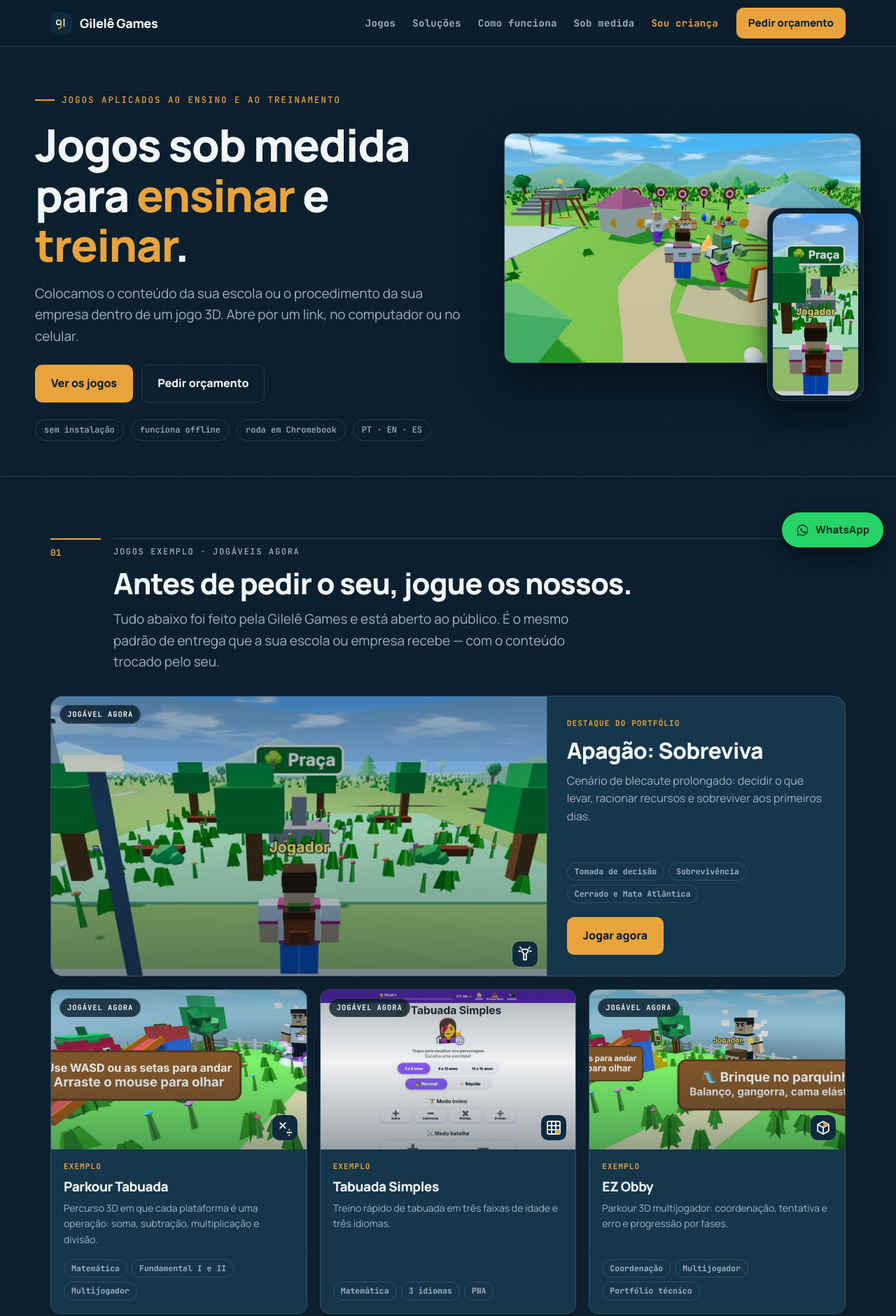
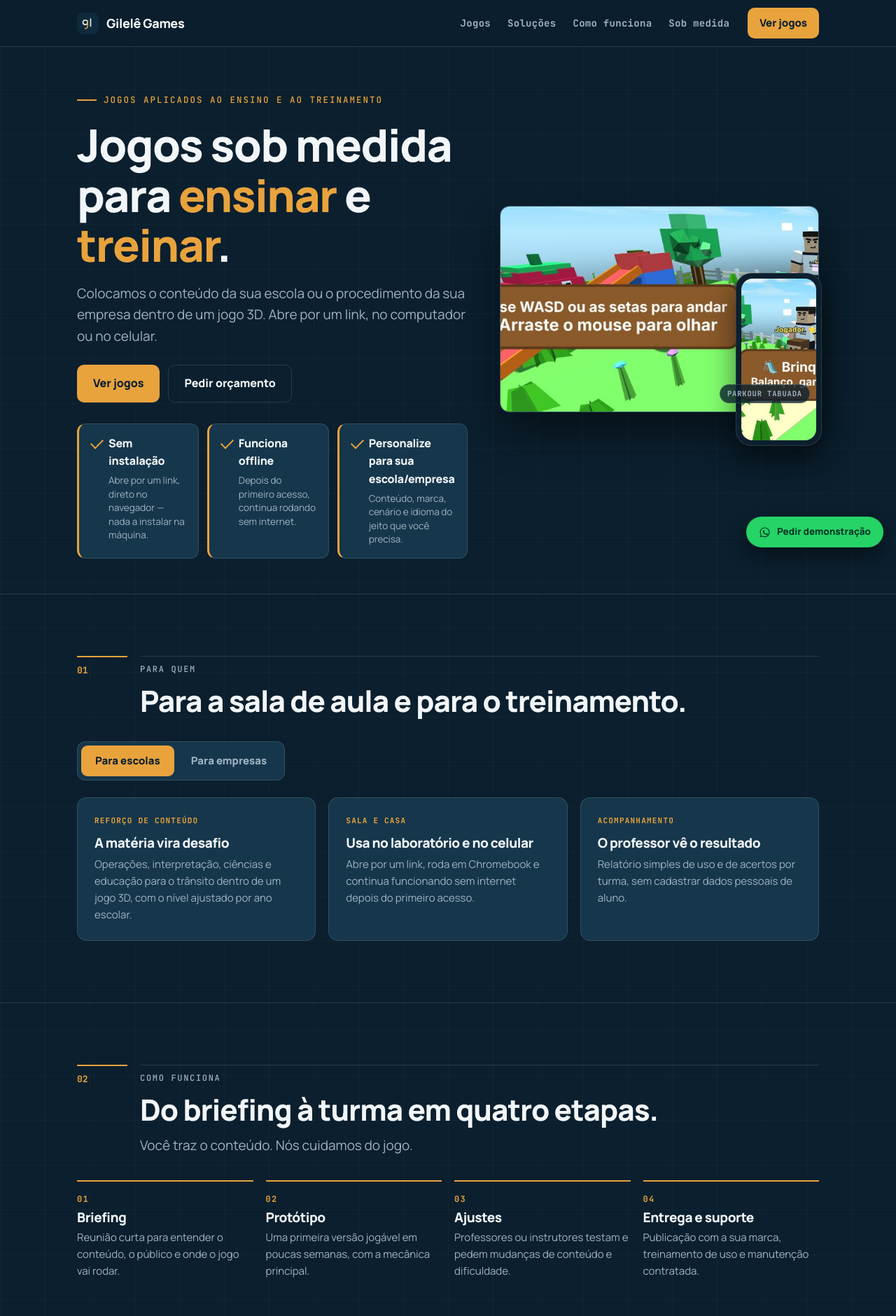
Before and after one commit to mico-droid/gilele-games, a plain HTML site: page index.html in a window 1280 px wide. Shown: the top 1880 px of the page at 70% size. Drawn offline with Linux system fonts and the light colour scheme.

Commit message:
Home comercial: topo leva aos jogos, destaques e margens; portal com idioma
- index.html: botão do topo vira "Ver jogos" (jogos.html) e sai a seção de
  portfólio, que ficava duplicando esse link; seções renumeradas 01-04.
- Destaques do herói: "Sem instalação", "Funciona offline" e "Personalize
  para sua escola/empresa" em cartões (saíram Chromebook e PT/EN/ES).
- Print do herói agora é de um jogo específico (Parkour Tabuada no
  notebook, EZ Obby no celular), com os prints reais de shots/.
- Margem lateral: .wrap usa padding longhand, porque o shorthand de .hero e
  de section zerava as laterais e o conteúdo colava na borda.
- Abas Escolas/Empresas não trocavam: .cards{display:grid} vencia o
  atributo hidden; corrigido com .cards[hidden]{display:none}.
- Botão flutuante do WhatsApp: "Pedir demonstração", fonte menor.
- jogos.html: barra com Instalar (só quando ainda não está instalado),
  Compartilhar e escolha de idioma PT/EN/ES.
- sw.js: CACHE v36.

Co-Authored-By: Claude Opus 5 <noreply@anthropic.com>
Claude-Session: https://claude.ai/code/session_0153cgcPY2VZCETQtajzyGyZ

```diff
--- a/index.html
+++ b/index.html
@@ -30,7 +30,8 @@ h2{font-size:clamp(26px,3.8vw,42px);font-weight:800}
 h3{font-size:19px;font-weight:700}
 p{margin:0}
 a{color:inherit}
-.wrap{max-width:var(--max);margin:0 auto;padding:0 22px}
+:root{--pad:clamp(28px,6.5vw,60px)}
+.wrap{max-width:var(--max);margin:0 auto;padding-left:var(--pad);padding-right:var(--pad)}
 .lead{color:var(--mut);font-size:clamp(16px,2vw,19px);max-width:58ch}
 .btn{display:inline-flex;align-items:center;gap:8px;padding:13px 22px;border-radius:10px;font-weight:700;font-size:16px;text-decoration:none;border:1px solid transparent;cursor:pointer;font-family:inherit}
 .btn-p{background:var(--am);color:#0B1F2E}
@@ -38,7 +39,7 @@ a{color:inherit}
 .btn-s{border-color:var(--line);color:var(--tx);background:transparent}
 .btn-s:hover{background:var(--surf)}
 
-section{padding:clamp(54px,7vw,88px) 0;position:relative}
+section{padding-top:clamp(54px,7vw,88px);padding-bottom:clamp(54px,7vw,88px);position:relative}
 section + section{border-top:1px solid var(--line)}
 .shead{display:grid;grid-template-columns:72px 1fr;gap:0 18px;align-items:start;margin-bottom:34px}
 .shead .ix{font-family:var(--mono);font-size:13px;font-weight:700;color:var(--am);padding-top:9px;border-top:2px solid var(--am)}
@@ -58,7 +59,7 @@ header{position:sticky;top:0;z-index:50;background:rgba(11,31,46,.9);backdrop-fi
 .nav .btn{padding:9px 16px;font-size:15px}
 @media(max-width:900px){.nav nav{display:none}.nav .btn{margin-left:auto}}
 
-.hero{padding:clamp(40px,6vw,66px) 0 clamp(34px,5vw,50px)}
+.hero{padding-top:clamp(40px,6vw,66px);padding-bottom:clamp(34px,5vw,50px)}
 .hero-grid{display:grid;grid-template-columns:1.1fr .9fr;gap:46px;align-items:center}
 @media(max-width:980px){.hero-grid{grid-template-columns:1fr;gap:32px}}
 .kicker{font-family:var(--mono);font-size:12.5px;letter-spacing:.16em;text-transform:uppercase;color:var(--am);display:flex;align-items:center;gap:10px}
@@ -66,8 +67,13 @@ header{position:sticky;top:0;z-index:50;background:rgba(11,31,46,.9);backdrop-fi
 .hero h1{margin:18px 0 18px}
 .hero h1 em{font-style:normal;color:var(--am)}
 .cta{display:flex;gap:12px;margin-top:26px;flex-wrap:wrap}
-.facts{display:flex;flex-wrap:wrap;gap:8px 10px;margin-top:24px;font-family:var(--mono);font-size:12px;color:var(--mut)}
-.facts span{border:1px solid var(--line);border-radius:999px;padding:5px 12px}
+.hl{display:grid;grid-template-columns:repeat(3,1fr);gap:12px;margin-top:30px}
+@media(max-width:760px){.hl{grid-template-columns:1fr}}
+.hlc{background:var(--surf);border:1px solid var(--line);border-left:3px solid var(--am);border-radius:12px;padding:15px 17px 16px}
+.hlc b{display:block;font-size:16px;font-weight:800;letter-spacing:-.015em;padding-left:25px;position:relative}
+.hlc b::before{content:"";position:absolute;left:0;top:6px;width:15px;height:8px;border-left:2.5px solid var(--am);border-bottom:2.5px solid var(--am);transform:rotate(-45deg)}
+.hlc span{display:block;color:var(--mut);font-size:13.5px;line-height:1.45;margin-top:5px;padding-left:25px}
+.shotlab{position:absolute;z-index:4;right:12px;bottom:12px;font-family:var(--mono);font-size:10.5px;font-weight:700;letter-spacing:.08em;text-transform:uppercase;color:var(--mut);background:rgba(11,31,46,.78);border:1px solid var(--line);border-radius:999px;padding:4px 10px}
 
 .mock{position:relative;aspect-ratio:4/3}
 .laptop{position:absolute;inset:0 0 14% 0;background:var(--surf);border:1px solid var(--line);border-radius:var(--r);overflow:hidden;box-shadow:0 30px 60px rgba(0,0,0,.45)}
@@ -108,6 +114,7 @@ header{position:sticky;top:0;z-index:50;background:rgba(11,31,46,.9);backdrop-fi
 .seg button{border:0;background:transparent;color:var(--mut);font:inherit;font-weight:700;font-size:15px;padding:10px 20px;border-radius:9px;cursor:pointer}
 .seg button[aria-selected=true]{background:var(--am);color:#0B1F2E}
 .cards{display:grid;grid-template-columns:repeat(3,1fr);gap:18px;margin-top:24px}
+.cards[hidden]{display:none}
 @media(max-width:860px){.cards{grid-template-columns:1fr}}
 .card{background:var(--surf);border:1px solid var(--line);border-radius:14px;padding:24px}
 .card h3{margin-bottom:8px}
@@ -138,9 +145,9 @@ textarea{min-height:110px;resize:vertical}
 .ok{margin-top:16px;background:rgba(232,163,61,.12);border:1px solid rgba(232,163,61,.4);border-radius:10px;padding:14px;font-size:15px;display:none}
 .ok.on{display:block}
 
-.wpp{position:fixed;right:18px;bottom:18px;z-index:60;display:inline-flex;align-items:center;gap:9px;background:#25D366;color:#073626;border-radius:999px;padding:13px 20px;font-weight:800;text-decoration:none;box-shadow:0 12px 28px rgba(0,0,0,.45);font-size:15px}
+.wpp{position:fixed;right:18px;bottom:18px;z-index:60;display:inline-flex;align-items:center;gap:9px;background:#25D366;color:#073626;border-radius:999px;padding:11px 18px;font-weight:800;text-decoration:none;box-shadow:0 12px 28px rgba(0,0,0,.45);font-size:13.5px}
 .wpp:hover{filter:brightness(1.06)}
-.wpp svg{width:19px;height:19px;fill:currentColor}
+.wpp svg{width:17px;height:17px;fill:currentColor}
 footer{border-top:1px solid var(--line);padding:38px 0;color:var(--mut);font-size:14px}
 .f-grid{display:flex;justify-content:space-between;gap:24px;flex-wrap:wrap}
 footer a{text-decoration:none}
@@ -153,13 +160,12 @@ footer a:hover{color:var(--tx)}
  <div class="wrap nav">
   <a class="brand" href="#top"><img src="icons/portal.svg" alt=""> Gilelê Games</a>
   <nav>
-   <a href="#jogos">Jogos</a>
+   <a href="jogos.html">Jogos</a>
    <a href="#publico">Soluções</a>
    <a href="#como">Como funciona</a>
    <a href="#sobmedida">Sob medida</a>
-   <a class="kids" href="jogos.html">Sou criança</a>
   </nav>
-  <a class="btn btn-p" href="#orcamento">Pedir orçamento</a>
+  <a class="btn btn-p" href="jogos.html">Ver jogos</a>
  </div>
 </header>
 
@@ -170,41 +176,19 @@ footer a:hover{color:var(--tx)}
    <h1>Jogos sob medida para <em>ensinar</em> e <em>treinar</em>.</h1>
    <p class="lead">Colocamos o conteúdo da sua escola ou o procedimento da sua empresa dentro de um jogo 3D. Abre por um link, no computador ou no celular.</p>
    <div class="cta">
-    <a class="btn btn-p" href="#jogos">Ver os jogos</a>
+    <a class="btn btn-p" href="jogos.html">Ver jogos</a>
     <a class="btn btn-s" href="#orcamento">Pedir orçamento</a>
    </div>
-   <div class="facts">
-    <span>sem instalação</span><span>funciona offline</span><span>roda em Chromebook</span><span>PT · EN · ES</span>
+   <div class="hl">
+    <div class="hlc"><b>Sem instalação</b><span>Abre por um link, direto no navegador — nada a instalar na máquina.</span></div>
+    <div class="hlc"><b>Funciona offline</b><span>Depois do primeiro acesso, continua rodando sem internet.</span></div>
+    <div class="hlc"><b>Personalize para sua escola/empresa</b><span>Conteúdo, marca, cenário e idioma do jeito que você precisa.</span></div>
    </div>
   </div>
 
   <div class="mock" aria-hidden="true">
-   <div class="laptop"><img src="shots/demo.jpg" alt=""></div>
-   <div class="phone"><img src="shots/sobrevivencia.jpg" alt=""></div>
-  </div>
- </div>
-</section>
-
-<section class="hero-pf" id="jogos">
- <div class="wrap">
-  <div class="shead">
-   <div class="ix">01</div>
-   <div class="tt">
-    <span class="k">Jogos exemplo · jogáveis agora</span>
-    <h2>Antes de pedir o seu, jogue os nossos.</h2>
-    <p class="lead">Tudo abaixo foi feito pela Gilelê Games e está aberto ao público. É o mesmo padrão de entrega que a sua escola ou empresa recebe — com o conteúdo trocado pelo seu.</p>
-   </div>
-  </div>
-  <div id="feat"></div>
-  <div class="grid" id="grid"></div>
-  <p class="pfnote">Os exemplos voltados ao público infantil exibem anúncios. As versões contratadas por escolas e empresas não exibem anúncio algum.</p>
-
-  <div class="kidsband" style="margin-top:30px">
-   <div>
-    <h3>É criança e só quer jogar?</h3>
-    <p>Tem uma página só com os jogos, sem nada de venda: abre, escolhe e joga.</p>
-   </div>
-   <a class="btn btn-p" href="jogos.html">Ir para os jogos</a>
+   <div class="laptop"><img src="shots/parkour-tabuada.jpg" alt=""><span class="shotlab">Parkour Tabuada</span></div>
+   <div class="phone"><img src="shots/ez-obby.jpg" alt=""></div>
   </div>
  </div>
 </section>
@@ -212,7 +196,7 @@ footer a:hover{color:var(--tx)}
 <section id="publico">
  <div class="wrap">
   <div class="shead">
-   <div class="ix">02</div>
+   <div class="ix">01</div>
    <div class="tt">
     <span class="k">Para quem</span>
     <h2>Para a sala de aula e para o treinamento.</h2>
@@ -240,7 +224,7 @@ footer a:hover{color:var(--tx)}
 <section id="como">
  <div class="wrap">
   <div class="shead">
-   <div class="ix">03</div>
+   <div class="ix">02</div>
    <div class="tt">
     <span class="k">Como funciona</span>
     <h2>Do briefing à turma em quatro etapas.</h2>
@@ -259,7 +243,7 @@ footer a:hover{color:var(--tx)}
 <section id="sobmedida">
  <div class="wrap">
   <div class="shead">
-   <div class="ix">04</div>
+   <div class="ix">03</div>
    <div class="tt">
     <span class="k">Sob medida</span>
     <h2>O que muda quando o jogo é seu.</h2>
@@ -296,7 +280,7 @@ footer a:hover{color:var(--tx)}
 <section id="orcamento">
  <div class="wrap">
   <div class="shead">
-   <div class="ix">05</div>
+   <div class="ix">04</div>
    <div class="tt">
     <span class="k">Orçamento</span>
     <h2>Conte o que você precisa ensinar.</h2>
@@ -345,50 +329,9 @@ footer a:hover{color:var(--tx)}
  </div>
 </footer>
 
-<a class="wpp" href="https://wa.me/5562984118113?text=Ol%C3%A1%2C%20vim%20pelo%20site%20da%20Gilel%C3%AA%20Games%20e%20quero%20falar%20sobre%20um%20jogo%20sob%20medida." target="_blank" rel="noopener" aria-label="Falar no WhatsApp"><svg viewBox="0 0 24 24" aria-hidden="true"><path d="M12.04 2C6.58 2 2.13 6.45 2.13 11.91c0 1.75.46 3.45 1.32 4.95L2 22l5.25-1.38a9.9 9.9 0 0 0 4.79 1.22h.01c5.46 0 9.91-4.45 9.91-9.91 0-2.65-1.03-5.14-2.9-7.01A9.82 9.82 0 0 0 12.04 2zm0 1.67c2.2 0 4.27.86 5.83 2.42a8.2 8.2 0 0 1 2.41 5.82c0 4.54-3.7 8.24-8.25 8.24a8.22 8.22 0 0 1-4.2-1.15l-.3-.18-3.12.82.83-3.04-.2-.31a8.2 8.2 0 0 1-1.26-4.38c0-4.54 3.7-8.24 8.26-8.24zm-2.4 4.1c-.17 0-.45.07-.69.32-.24.25-.9.88-.9 2.15s.92 2.49 1.05 2.66c.13.17 1.8 2.75 4.37 3.75.61.26 1.09.42 1.46.54.61.19 1.17.17 1.61.1.49-.07 1.51-.62 1.73-1.22.21-.6.21-1.11.15-1.22-.06-.1-.24-.17-.49-.3-.25-.12-1.51-.74-1.74-.83-.23-.08-.4-.12-.57.13-.17.25-.65.82-.8.99-.15.17-.3.19-.54.07-.25-.13-1.07-.4-2.03-1.26-.75-.67-1.26-1.5-1.41-1.75-.15-.25-.02-.38.11-.5.11-.11.25-.3.37-.45.12-.15.16-.25.25-.42.08-.17.04-.31-.02-.44-.06-.12-.55-1.37-.77-1.87-.2-.48-.41-.42-.56-.42l-.48-.01z"/></svg>WhatsApp</a>
+<a class="wpp" href="https://wa.me/5562984118113?text=Ol%C3%A1%2C%20vim%20pelo%20site%20da%20Gilel%C3%AA%20Games%20e%20quero%20falar%20sobre%20um%20jogo%20sob%20medida." target="_blank" rel="noopener" aria-label="Pedir demonstração pelo WhatsApp"><svg viewBox="0 0 24 24" aria-hidden="true"><path d="M12.04 2C6.58 2 2.13 6.45 2.13 11.91c0 1.75.46 3.45 1.32 4.95L2 22l5.25-1.38a9.9 9.9 0 0 0 4.79 1.22h.01c5.46 0 9.91-4.45 9.91-9.91 0-2.65-1.03-5.14-2.9-7.01A9.82 9.82 0 0 0 12.04 2zm0 1.67c2.2 0 4.27.86 5.83 2.42a8.2 8.2 0 0 1 2.41 5.82c0 4.54-3.7 8.24-8.25 8.24a8.22 8.22 0 0 1-4.2-1.15l-.3-.18-3.12.82.83-3.04-.2-.31a8.2 8.2 0 0 1-1.26-4.38c0-4.54 3.7-8.24 8.26-8.24zm-2.4 4.1c-.17 0-.45.07-.69.32-.24.25-.9.88-.9 2.15s.92 2.49 1.05 2.66c.13.17 1.8 2.75 4.37 3.75.61.26 1.09.42 1.46.54.61.19 1.17.17 1.61.1.49-.07 1.51-.62 1.73-1.22.21-.6.21-1.11.15-1.22-.06-.1-.24-.17-.49-.3-.25-.12-1.51-.74-1.74-.83-.23-.08-.4-.12-.57.13-.17.25-.65.82-.8.99-.15.17-.3.19-.54.07-.25-.13-1.07-.4-2.03-1.26-.75-.67-1.26-1.5-1.41-1.75-.15-.25-.02-.38.11-.5.11-.11.25-.3.37-.45.12-.15.16-.25.25-.42.08-.17.04-.31-.02-.44-.06-.12-.55-1.37-.77-1.87-.2-.48-.41-.42-.56-.42l-.48-.01z"/></svg>Pedir demonstração</a>
 
 <script>
-const JOGOS=[
- {n:"Apagão: Sobreviva",i:"apagao",img:"shots/sobrevivencia.jpg",u:"games/sobrevivencia/",d:"Cenário de blecaute prolongado: decidir o que levar, racionar recursos e sobreviver aos primeiros dias.",t:["Tomada de decisão","Sobrevivência","Cerrado e Mata Atlântica"],s:"ok"},
- {n:"Parkour Tabuada",i:"parkour-tabuada",img:"shots/parkour-tabuada.jpg",u:"games/parkour-tabuada/",d:"Percurso 3D em que cada plataforma é uma operação: soma, subtração, multiplicação e divisão.",t:["Matemática","Fundamental I e II","Multijogador"],s:"ok"},
- {n:"Tabuada Simples",i:"tabuada-simples",img:"shots/tabuada.jpg",u:"games/tabuada/",d:"Treino rápido de tabuada em três faixas de idade e três idiomas.",t:["Matemática","3 idiomas","PWA"],s:"ok"},
- {n:"EZ Obby",i:"ez-obby",img:"shots/ez-obby.jpg",u:"https://mico-droid.github.io/ez-obby/",d:"Parkour 3D multijogador: coordenação, tentativa e erro e progressão por fases.",t:["Coordenação","Multijogador","Portfólio técnico"],s:"ok"},
- {n:"Playground Testes",i:"playground",img:"shots/demo.jpg",u:"games/demo/",d:"Área aberta onde testamos física, câmeras e mecânicas novas antes de levar para os jogos.",t:["Laboratório","Física","Objetos e arremesso"],s:"ok"},
- {n:"Auto Escola",i:"auto-escola",img:"shots/auto-escola.jpg",u:"games/auto-escola/",d:"Simulador de direção com a legislação brasileira: modos Aprendizado, Prova e Trânsito Difícil.",t:["Simulação","Educação para o trânsito","Câmbio manual e automático"],s:"dev"}
-];
-
-const thumb=g=>`
- <div class="thumb">
-  <img class="sh" src="${g.img}" width="640" height="360" loading="lazy" decoding="async" alt="">
-  <span class="status ${g.s==='dev'?'dev':''}">${g.s==='dev'?'Em desenvolvimento':'Jogável agora'}</span>
-  <img class="ic" src="icons/${g.i}.svg" alt="">
- </div>`;
-
-const card=g=>`
- <a class="g" href="${g.u}">
-  ${thumb(g)}
-  <div class="g-body">
-   <span class="pf">Exemplo</span>
-   <h3>${g.n}</h3>
-   <p>${g.d}</p>
-   <div class="tags">${g.t.map(t=>`<span class="t">${t}</span>`).join('')}</div>
-  </div>
- </a>`;
-
-const F=JOGOS[0];
-document.getElementById('feat').innerHTML=`
- <a class="feat" href="${F.u}">
-  ${thumb(F)}
-  <div class="feat-body">
-   <span class="pf">Destaque do portfólio</span>
-   <h3>${F.n}</h3>
-   <p>${F.d}</p>
-   <div class="tags">${F.t.map(t=>`<span class="t">${t}</span>`).join('')}</div>
-   <div style="margin-top:8px"><span class="btn btn-p">Jogar agora</span></div>
-  </div>
- </a>`;
-document.getElementById('grid').innerHTML=JOGOS.slice(1).map(card).join('');
-
 document.querySelectorAll('.seg button').forEach(b=>b.onclick=()=>{
  document.querySelectorAll('.seg button').forEach(x=>x.setAttribute('aria-selected',x===b));
  document.querySelectorAll('[data-panel]').forEach(p=>p.hidden=p.dataset.panel!==b.dataset.seg);
--- a/sw.js
+++ b/sw.js
@@ -1,7 +1,7 @@
 // Shared service worker for every game in this repo (scope = whole site).
 // Strategy: network-first for pages (always get updates), stale-while-revalidate for everything else
 // (engine, Three.js from CDN, fonts) so games load fast and work offline after the first visit.
-const CACHE = "gilele-v35";
+const CACHE = "gilele-v36";
 const CDN = ["cdn.jsdelivr.net", "unpkg.com", "fonts.googleapis.com", "fonts.gstatic.com"];
 
 self.addEventListener("install", () => self.skipWaiting());
```
Also changed, not shown: jogos.html (+51 -8 lines).
